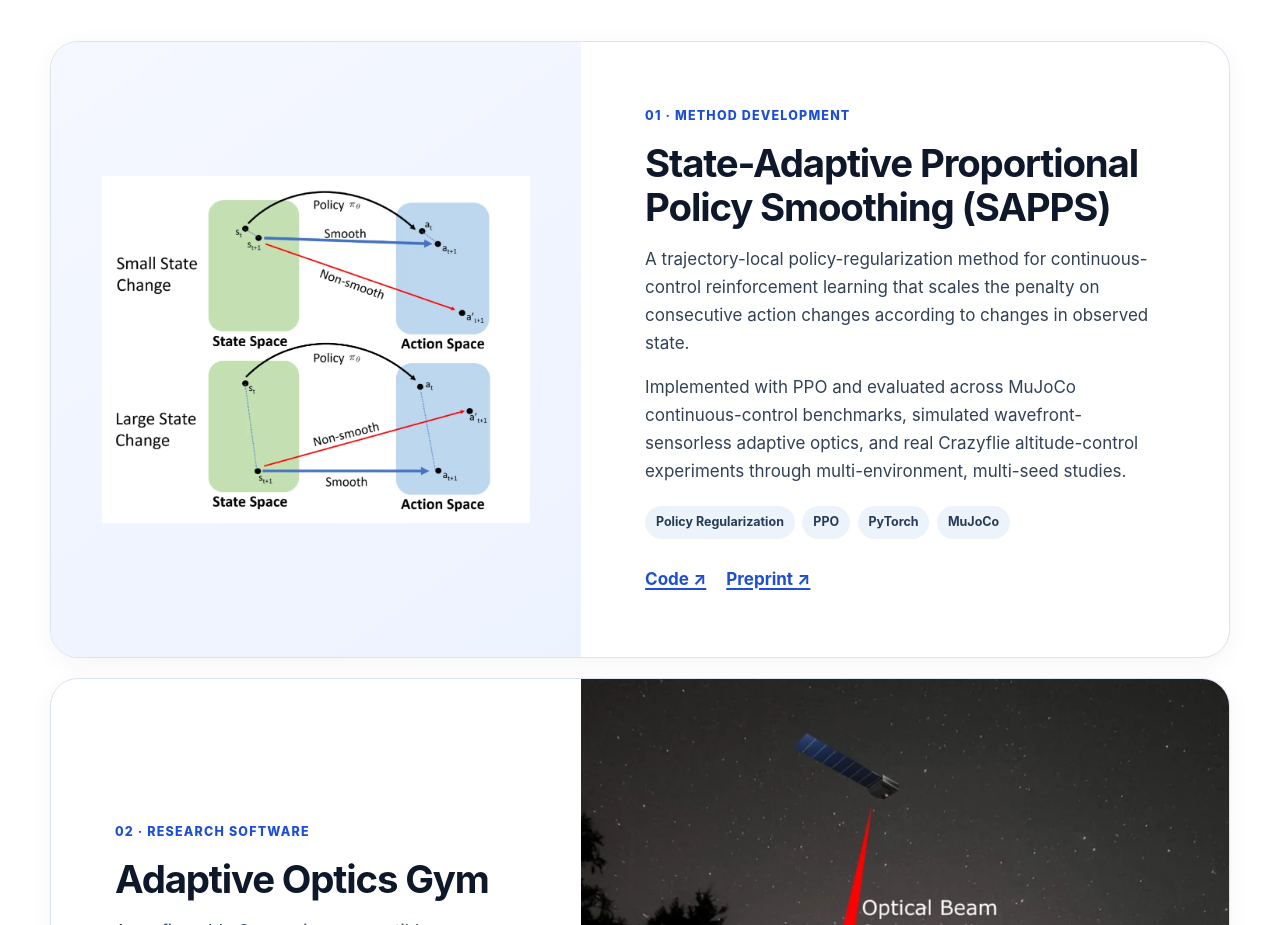
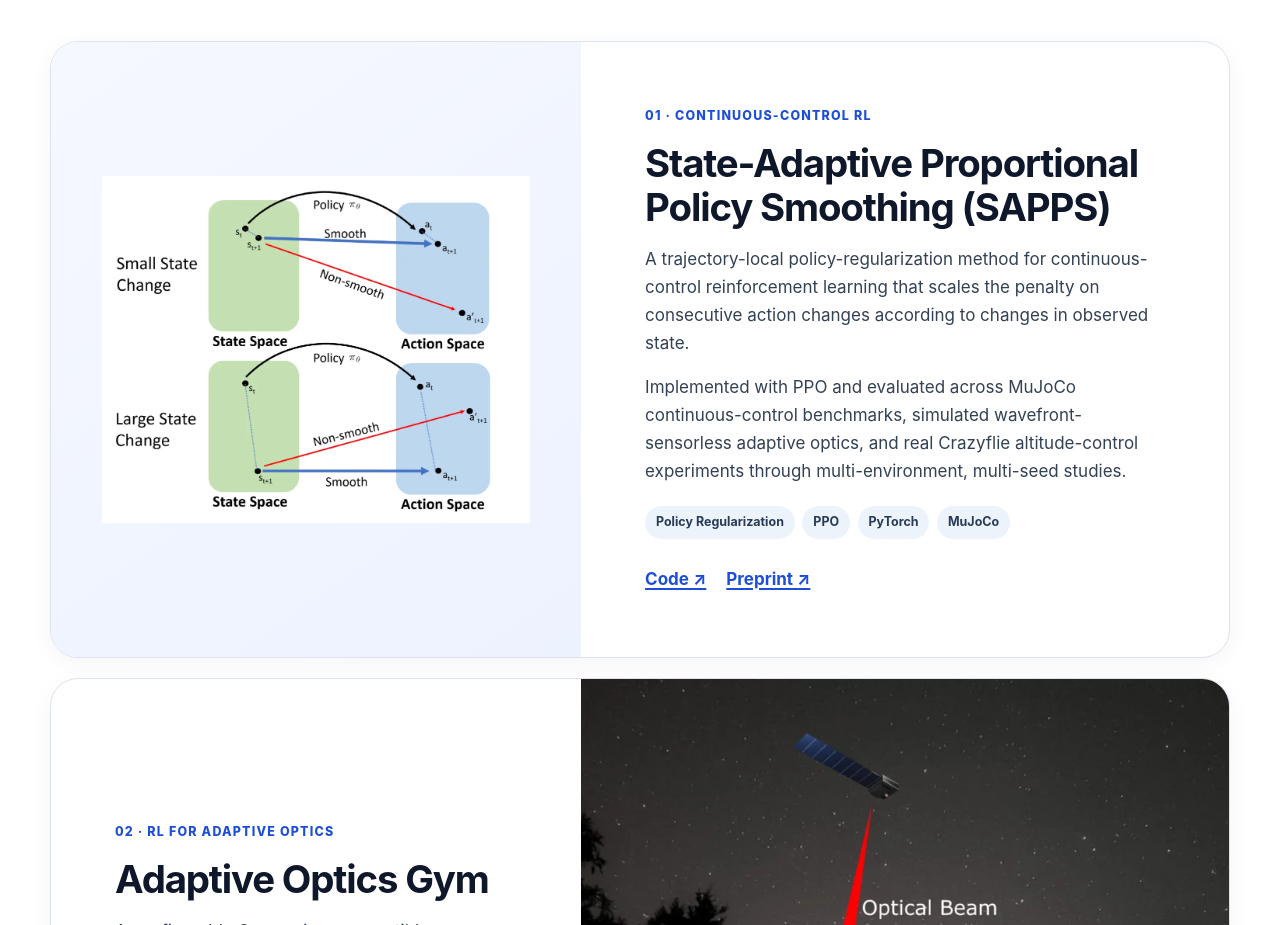
Before and after one commit to payamparvizi/payamparvizi.github.io, a Jekyll site: the page built from index.html, in a window 1280 px wide and 1400 px high, scrolled down 1710 px. Shown: the part 152-1077 px from the top of the window. Built offline with Jekyll 4.4.1, drawn with Linux system fonts in a browser that asks for light colours; some of the changed text lies outside the part shown.

Commit message:
Update index.html

```diff
--- a/index.html
+++ b/index.html
@@ -96,7 +96,7 @@ image: "/assets/img/payam-parvizi-headshot.webp"
           <img src="{{ '/assets/img/sapps.webp' | relative_url }}" width="1000" height="812" alt="alt="Conceptual diagram of SAPPS adapting action smoothing to small and large state changes" loading="lazy" decoding="async">
         </div>
         <div class="project-content">
-          <p class="project-number">01 · Method development</p>
+          <p class="project-number">01 · CONTINUOUS-CONTROL RL</p>
 
           <h3>State-Adaptive Proportional Policy Smoothing (SAPPS)</h3>
 
@@ -143,7 +143,7 @@ image: "/assets/img/payam-parvizi-headshot.webp"
           <img src="{{ '/assets/img/adaptive-optics.webp' | relative_url }}" width="780" height="994" alt="Wavefront-sensorless adaptive-optics control system for an optical satellite communication downlink" loading="lazy" decoding="async">
         </div>
         <div class="project-content">
-          <p class="project-number">02 · Research software</p>
+          <p class="project-number">02 · RL FOR ADAPTIVE OPTICS</p>
 
           <h3>Adaptive Optics Gym</h3>
 
@@ -181,7 +181,7 @@ image: "/assets/img/payam-parvizi-headshot.webp"
           </video>
         </div>
         <div class="project-content">
-          <p class="project-number">03 · Sim-to-real robotics</p>
+          <p class="project-number">03 · SIM-TO-REAL ROBOTICS</p>
 
           <h3>Crazyflie Reinforcement Learning</h3>
 
@@ -239,7 +239,7 @@ image: "/assets/img/payam-parvizi-headshot.webp"
         </div>
 
         <div class="project-content">
-          <p class="project-number">04 · Physics simulation</p>
+          <p class="project-number">04 · PHYSICS-BASED SIMULATION</p>
 
           <h3>MuJoCo Truck-Packing Simulator &amp; PPO Agent</h3>
 
@@ -283,7 +283,7 @@ image: "/assets/img/payam-parvizi-headshot.webp"
           <img src="{{ '/assets/img/robotic-deburring.webp' | relative_url }}" width="760" height="755" alt="Experimental robotic deburring setup with a haptic device and workpiece" loading="lazy" decoding="async">
         </div>
         <div class="project-content">
-          <p class="project-number">05 · Learning from demonstration</p>
+          <p class="project-number">05 · LEARNING FROM DEMONSTRATION</p>
 
           <h3>Robotic Deburring Skill Learning</h3>
 
```
